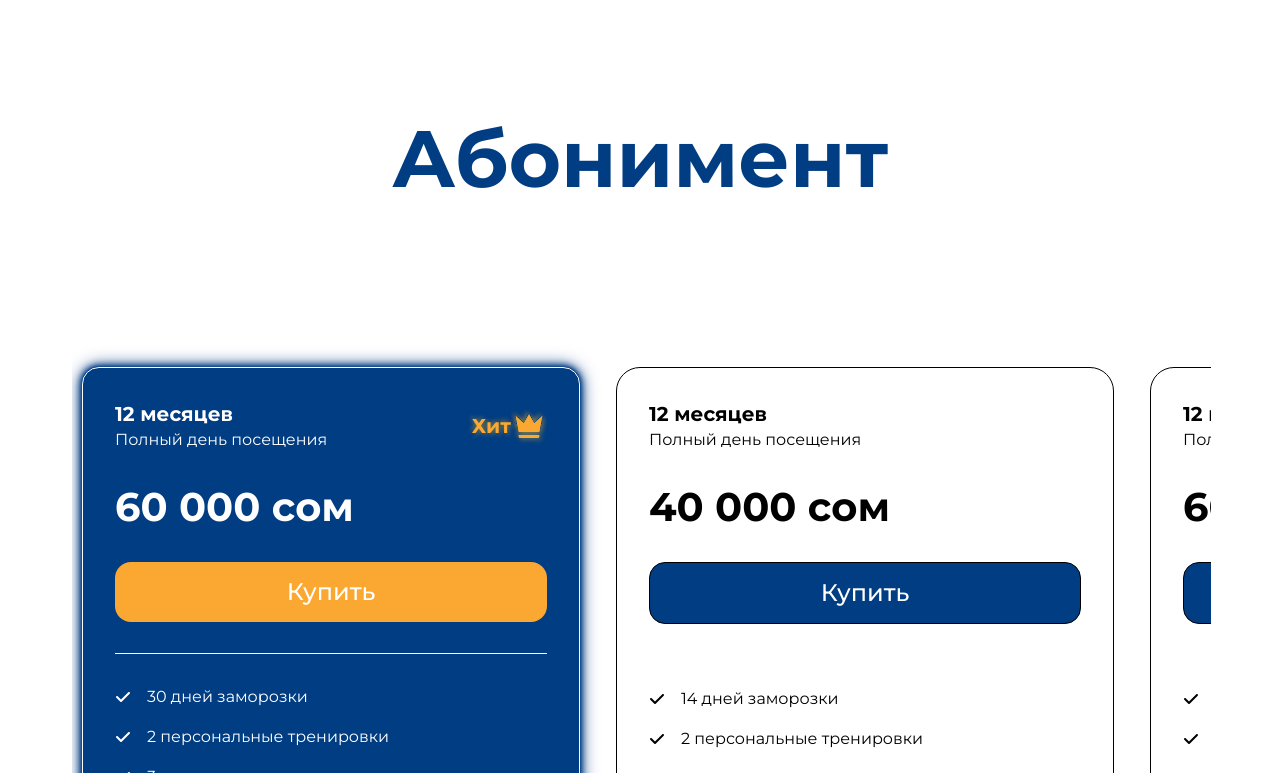
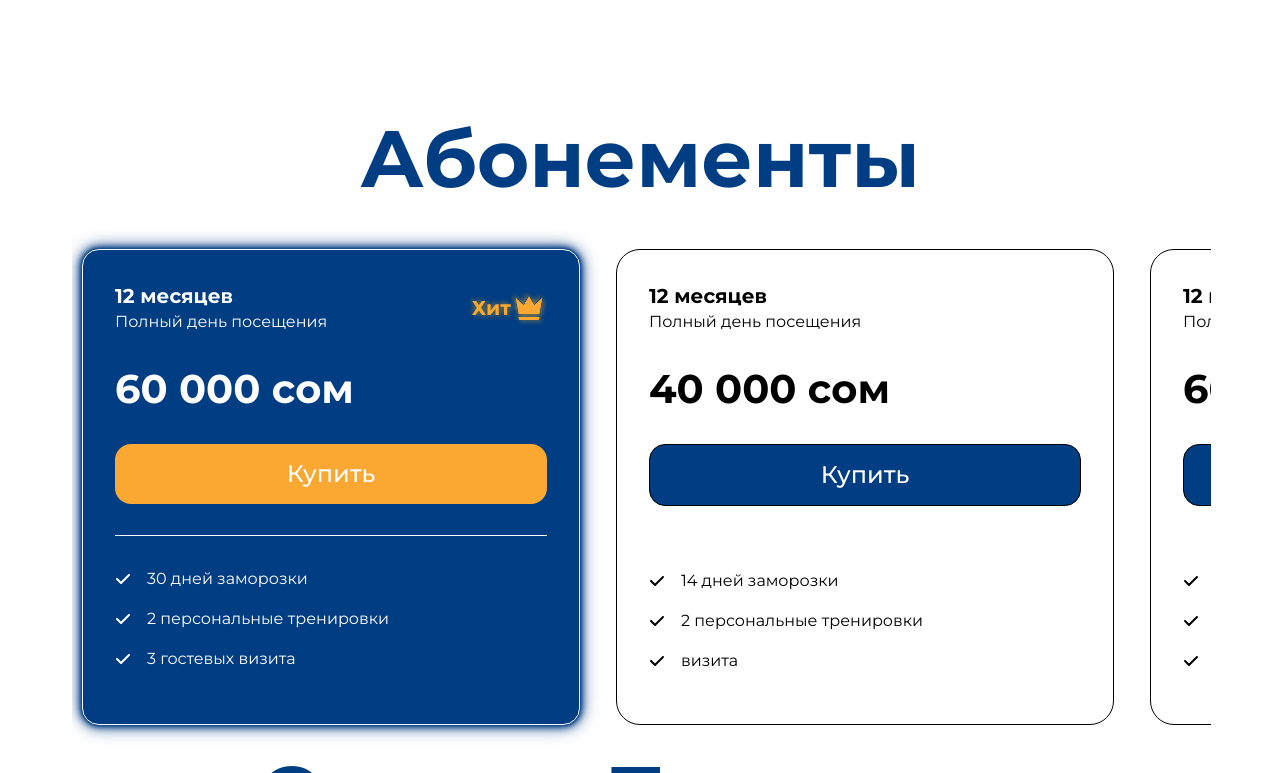
Before and after one commit to Dastanow/triathlon, a React (Vite) app: page / in a window 1280 px wide. Shown: the part 3567-4340 px from the top of the page. Built offline with nearby package versions, Linux system fonts and the light colour scheme.

Commit message:
correct to tc-130

```diff
--- a/src/Sections/Aboniment/Aboniment.jsx
+++ b/src/Sections/Aboniment/Aboniment.jsx
@@ -11,7 +11,7 @@ const Aboniment = () => {
     const [modalActive, setModalActive] = useState(false)
     return (
         <div className="abonement" id="abonement">
-            <CustomTitle title={'Абонимент'}/>
+            <CustomTitle title={'Абонементы'}/>
             <div className="abonement--blocks">
                 {AbonimentData.map((el) => {
                     if (el.id == 2) {
--- a/src/Sections/Aboniment/Aboniment.scss
+++ b/src/Sections/Aboniment/Aboniment.scss
@@ -5,14 +5,14 @@
     margin-top: 112px;
     &--blocks {
       padding: 0 10px;
-      margin-top: 86px;
+       margin-top: 20px;
       margin-left: 9vh;
       display: flex;
       align-items: center;
       gap: 36px;
       overflow-x: scroll;
       width: 89%;
-      height: 78vh;
+      height: 65vh;
       &::-webkit-scrollbar {
         display: none;
       }
--- a/src/Sections/Advantages/AdvanFakeData.json
+++ b/src/Sections/Advantages/AdvanFakeData.json
@@ -1,7 +1,7 @@
 [
     {
         "id":"1",
-        "image":"../../Assets/solar_bicycling-round-outline.svg",
+        "image":"../../Assets/solar_bicycling-round-outline.",
         "discription":"Инклюзивная инфраструктура для занятия триатлоном"
     },
     {
--- a/src/Sections/Vacancies/Vacancies/Vacancies.scss
+++ b/src/Sections/Vacancies/Vacancies/Vacancies.scss
@@ -46,7 +46,6 @@
     &--content {
       h3 {
         margin-top: 36px;
-
         color: #000;
         font-family: Montserrat;
         font-size: 24px;
@@ -72,7 +71,7 @@
         border-radius: 8px;
         background: #013d83;
         color: #fff;
-
+        padding: 15px 15px;
         font-family: Montserrat;
         font-size: 24px;
         font-style: normal;
```
